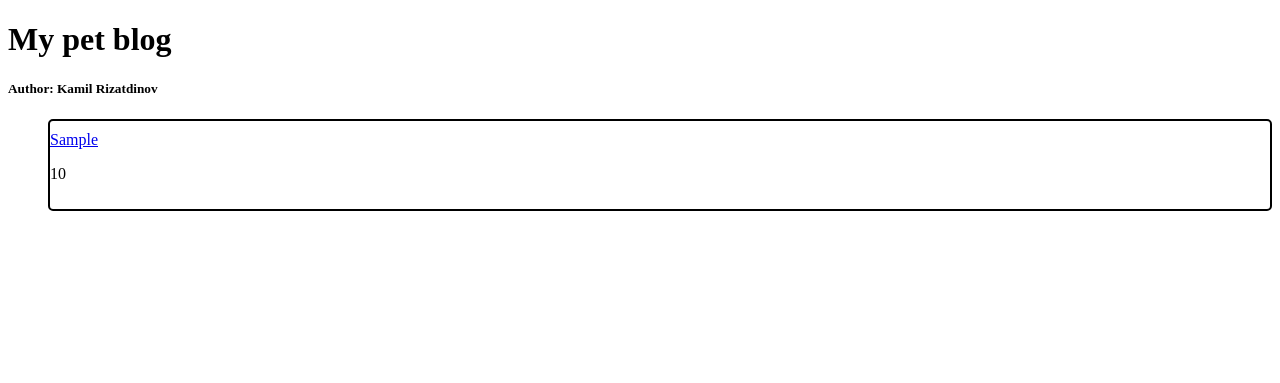
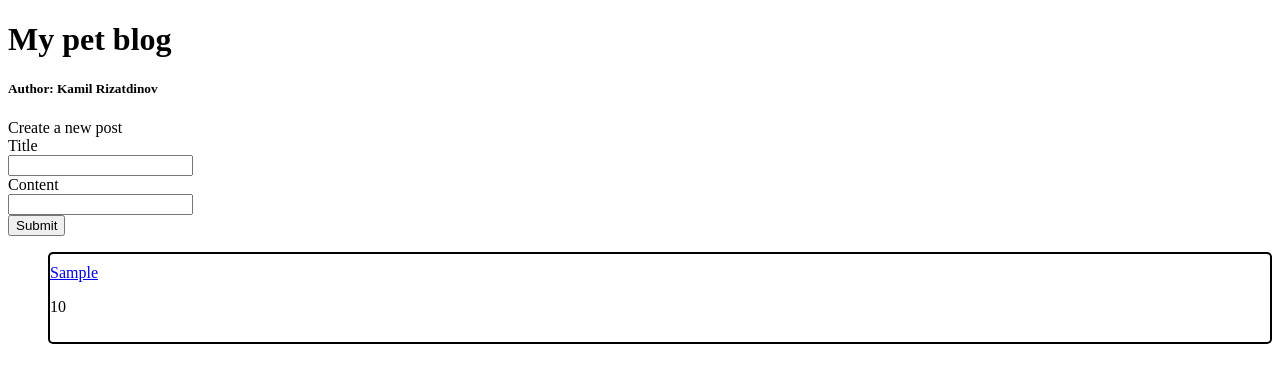
Before and after one commit to KamilRizatdinov/django_blog, a Django app: page /blog/ in a window 1280 px wide. Shown: the top 383 px of the page. Run offline with Django 3.2, Linux system fonts and the light colour scheme; tables that the repository leaves empty hold one stand-in row (values such as "Sample post").

Commit message:
Add post creation feature

```diff
--- a/blog/urls.py
+++ b/blog/urls.py
@@ -7,4 +7,5 @@ urlpatterns = [
     path('', views.index, name='index'),
     path('<int:post_id>/', views.detail, name='detail'),
     path('read/', views.read, name='read'),
+    path('publish/', views.publish, name='publish'),
 ]
--- a/blog/views.py
+++ b/blog/views.py
@@ -1,6 +1,7 @@
 from django.shortcuts import render, get_object_or_404
 from django.http import HttpResponseRedirect
 from django.urls import reverse
+from django.utils import timezone
 
 from blog.models import Post
 
@@ -23,3 +24,13 @@ def read(request):
     post.views += 1
     post.save()
     return HttpResponseRedirect(reverse('blog:index'))
+
+
+def publish(request):
+    post = Post(
+        header=request.POST['header'],
+        text=request.POST['text'],
+        publication_date=timezone.datetime.now()
+    )
+    post.save()
+    return HttpResponseRedirect(reverse('blog:index'))
--- a/templates/blog/index.html
+++ b/templates/blog/index.html
@@ -9,6 +9,17 @@
 <body>
     <h1>My pet blog</h1>
     <h5>Author: Kamil Rizatdinov</h5>
+
+    <form method="post" action="{% url 'blog:publish' %}">
+        {% csrf_token %}
+        <label>Create a new post</label><br>
+        Title<br>
+        <input type="text" name="header" maxlength="50" required><br>
+        Content<br>
+        <input type="text" name="text" maxlength="1000" required><br>
+        <input type="submit">
+    </form>
+
     {% if latest_posts_list %}
         <ul>
         {% for post in latest_posts_list %}
```
